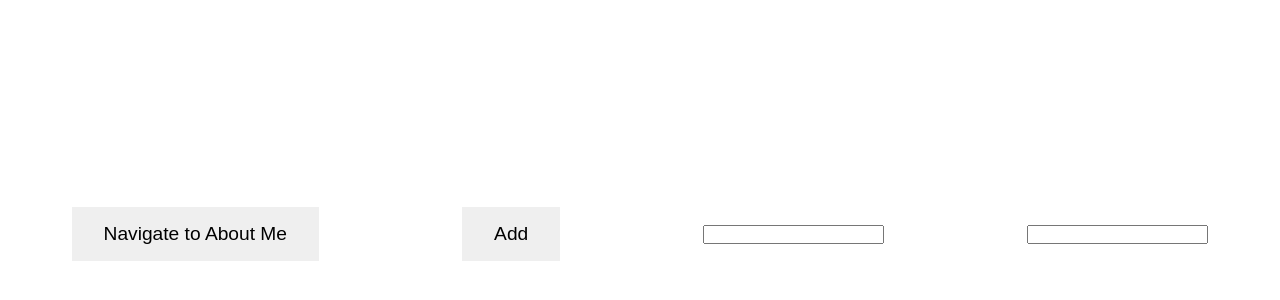
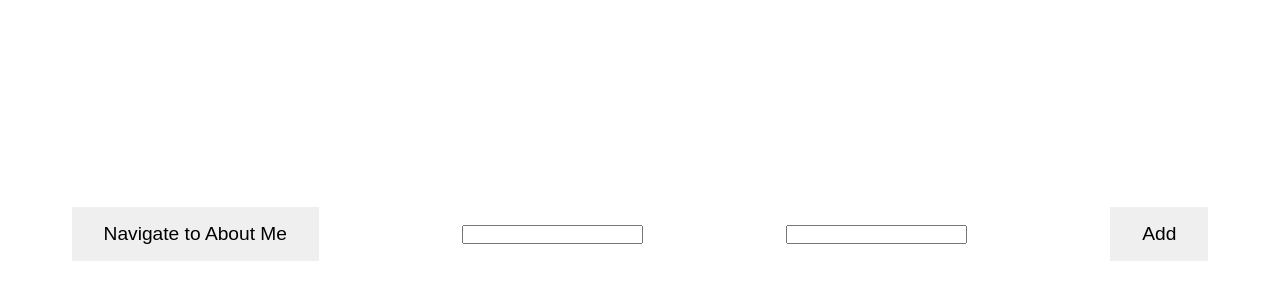
Before and after one commit to Krkeek/LearningGit, an Angular app: page /homePage in a window 1280 px wide. Shown: the part 166-466 px from the top of the page. Built offline with nearby package versions, Linux system fonts and the light colour scheme.

Commit message:
CR resolve

```diff
--- a/src/app/pages/home-page/home-page.html
+++ b/src/app/pages/home-page/home-page.html
@@ -1,6 +1,6 @@
 <div class="Section">
     <button  class="Button" (click)="redirectToAboutMe()">Navigate to About Me</button>
-<button class="Button">Add</button>
-<input type="text">
-<input type="text">
+    <input type="text">
+    <input type="text">
+    <button class="Button">Add</button>
 </div>
```
